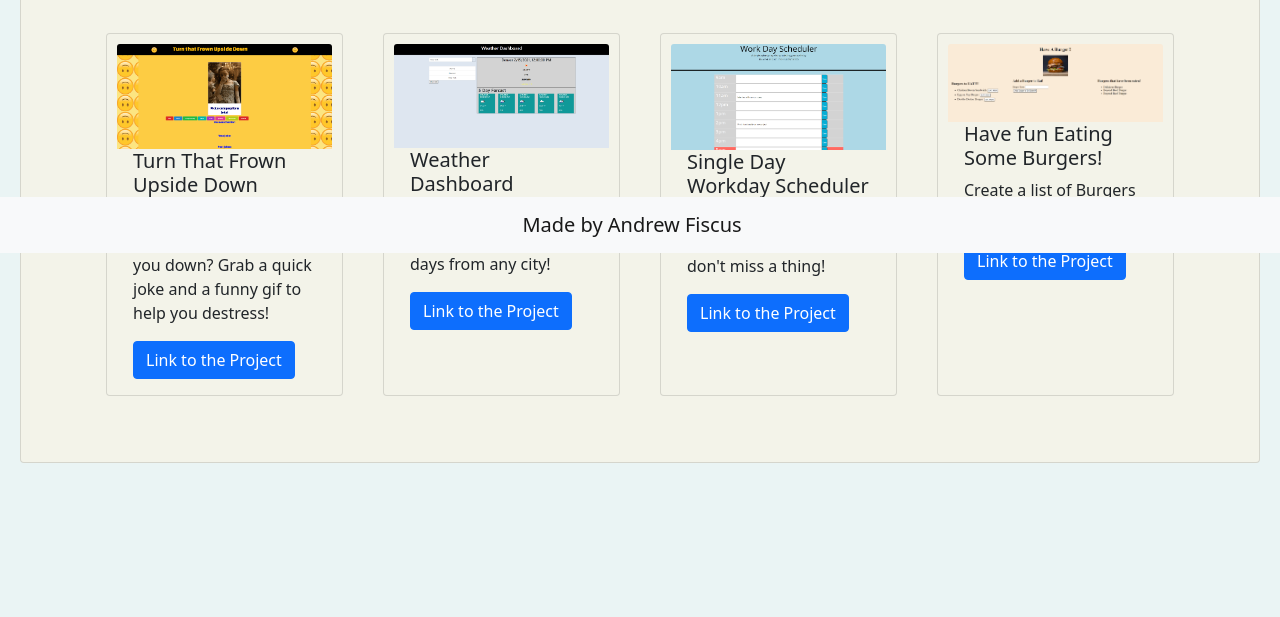
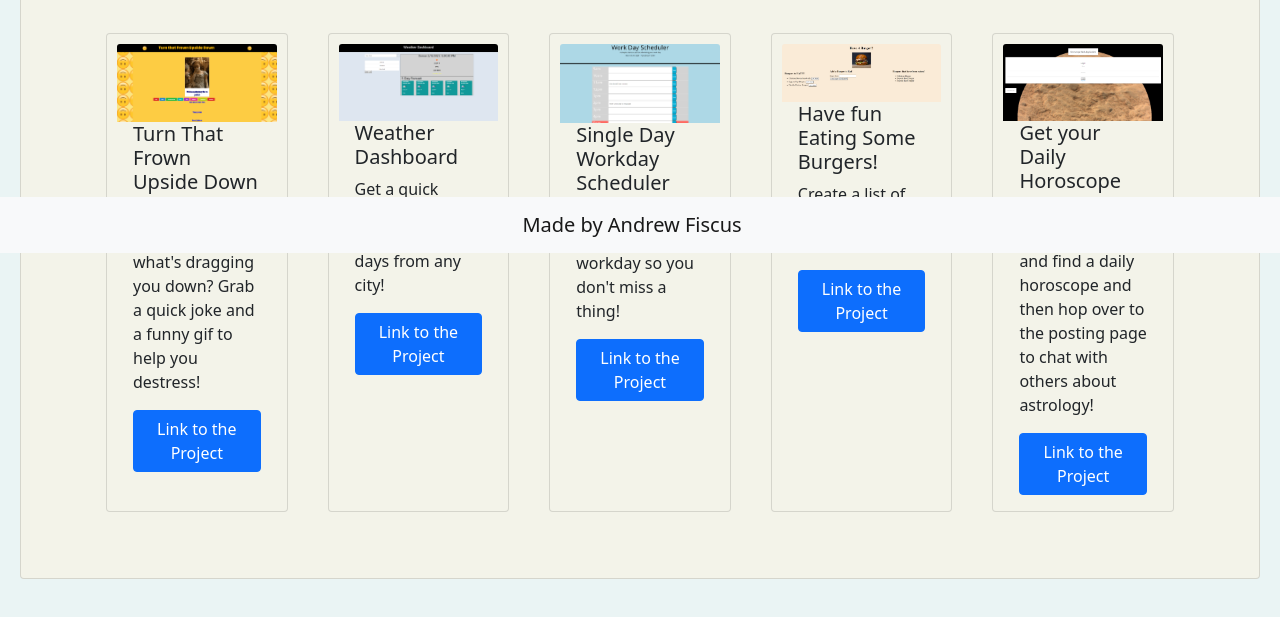
Before and after one commit to Awfiscus/Andrew-Fiscus-Portfolio, a plain HTML site: page portfolio.html in a window 1280 px wide. Shown: the part 547-1164 px from the top of the page. Before the commit the page ends 1060 px from the top, so only its background shows below. Drawn offline with nearby package versions, Linux system fonts and the light colour scheme.

Commit message:
added another project to my porfolio page

```diff
--- a/portfolio.html
+++ b/portfolio.html
@@ -97,6 +97,13 @@
             alt="..."
           />
         </div>
+        <div class="carousel-item">
+          <img
+            src="Screenshot-of-Horoscope-chatapp.png"
+            class="d-block w-100"
+            alt="..."
+          />
+        </div>
       </div>
       <button
         class="carousel-control-prev"
@@ -180,7 +187,24 @@
           <div class="card-body">
             <h5 class="card-title">Have fun Eating Some Burgers!</h5>
             <p class="card-text">Create a list of Burgers then eat them all!</p>
-            <a href="#" class="btn btn-primary" id="BurgerBtn"
+            <a href="#" class="btn btn-primary" id="burgerBtn"
+              >Link to the Project</a
+            >
+          </div>
+        </div>
+        <div class="card portfolioImg" style="width: 18rem">
+          <img
+            src="Screenshot-of-Horoscope-chatapp.png"
+            class="card-img-top"
+            alt="Horoscope-app"
+          />
+          <div class="card-body">
+            <h5 class="card-title">Get your Daily Horoscope and Chat!</h5>
+            <p class="card-text">
+              Type in a sign and find a daily horoscope and then hop over to the
+              posting page to chat with others about astrology!
+            </p>
+            <a href="#" class="btn btn-primary" id="horoBtn"
               >Link to the Project</a
             >
           </div>
--- a/script.js
+++ b/script.js
@@ -5,6 +5,7 @@ const project1 = $("#smileBtn");
 const project2 = $("#weatherBtn");
 const project3 = $("#workdayBtn");
 const project4 = $("#burgerBtn");
+const project5 = $("#horoBtn");
 const contactBtn = $("#contactBtn");
 
 github.on("click", function () {
@@ -44,6 +45,10 @@ project4.on("click", function () {
   window.open("https://murmuring-badlands-01547.herokuapp.com/", "_blank");
 });
 
+project5.on("click", function () {
+  window.open("https://damp-mountain-65863.herokuapp.com/login", "_blank");
+});
+
 //contactBtn.on("click", sendEmail())
 
 //STILL WORKING ON THIS FUNCTIONALITY
```
Also changed, not shown: Screenshot-of-Horoscope-chatapp.png (added).
